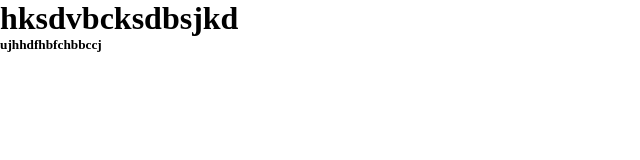
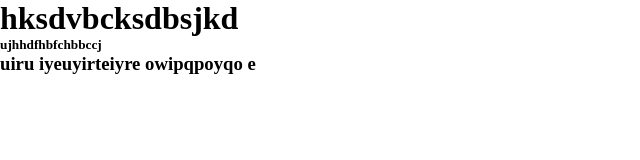
Before and after one commit to devmanjeet24/codes, a plain HTML site: page index.html in a window 1280 px wide. Shown: the whole page, without its empty margins (0-640 px from the left). Drawn offline with Linux system fonts and the light colour scheme.

Commit message:
changes pushing to branch chance1

```diff
--- a/index.html
+++ b/index.html
@@ -9,5 +9,6 @@
 <body>
     <h1>hksdvbcksdbsjkd </h1>
     <h5>ujhhdfhbfchbbccj</h5>
+    <h3>uiru iyeuyirteiyre owipqpoyqo e</h3>
 </body>
 </html>
```
